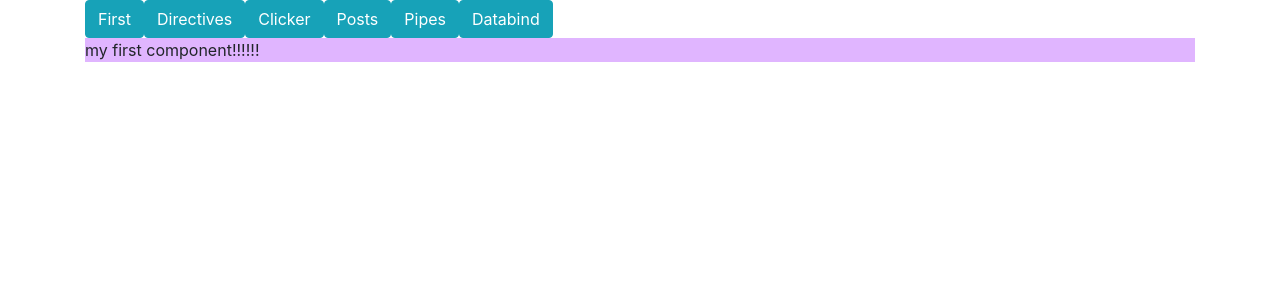
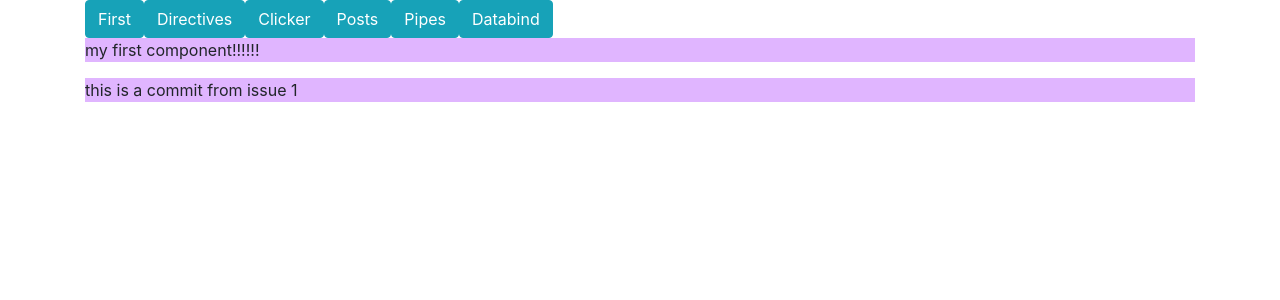
Before and after one commit to carolynrehm/angular-test, an Angular app: page /first in a window 1280 px wide. Shown: the top 300 px of the page. Built offline with nearby package versions, Linux system fonts and the light colour scheme.

Commit message:
adding text issue 1

```diff
--- a/src/app/components/first/first.component.html
+++ b/src/app/components/first/first.component.html
@@ -1 +1,2 @@
 <p>my first component!!!!!!</p>
+<p> this is a commit from issue 1</p>
```
Also changed, not shown: .travis.yml (added), 1 other file (tests, documents, lock files or other folders).
